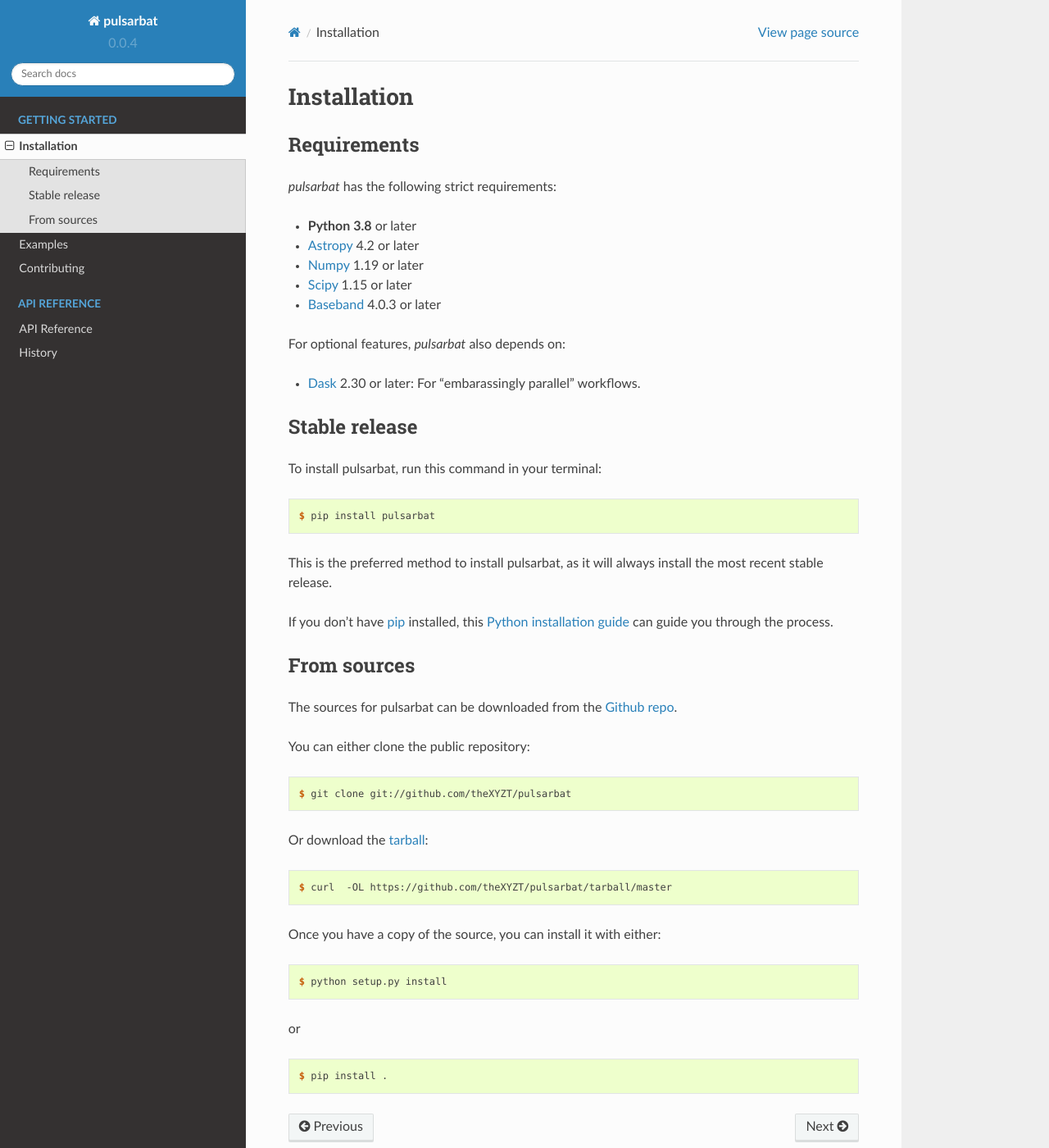
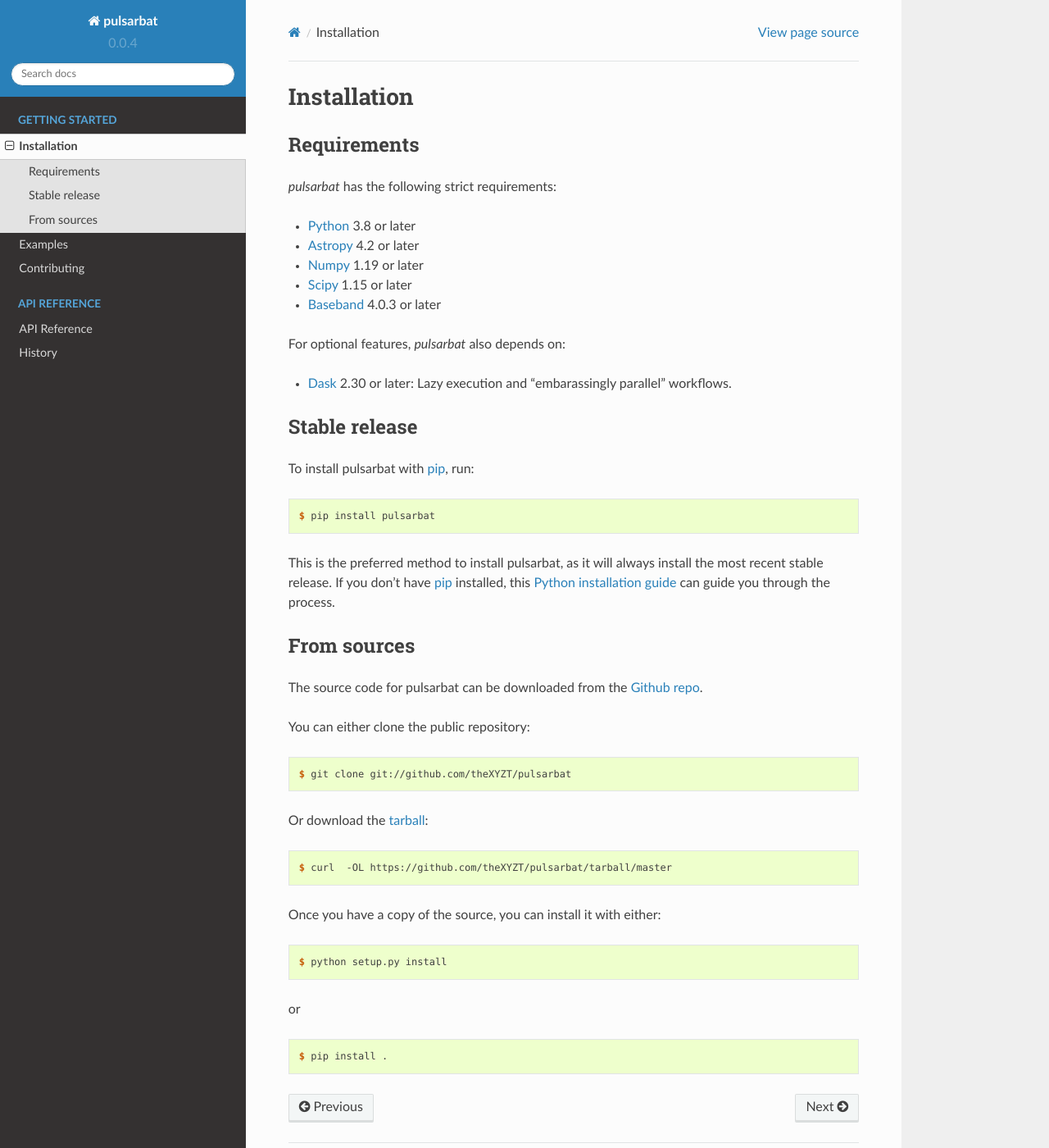
Before and after one commit to theXYZT/pulsarbat, a Sphinx documentation site: the page built from docs/install.rst, in a window 1280 px wide and 1400 px high. Shown: the whole window at 82% size. Built offline with Sphinx 7.4.7 and the Read the Docs theme 2.0.0, drawn with Linux system fonts in a browser that asks for light colours.

Commit message:
Minor changes.

```diff
--- a/README.rst
+++ b/README.rst
@@ -32,7 +32,7 @@ Requirements
 
 `pulsarbat` has the following strict requirements:
 
-- **Python 3.8** or later
+- `Python <https://www.python.org/>`_ 3.8 or later
 - `Astropy <https://www.astropy.org/>`_ 4.2 or later
 - `Numpy <https://www.numpy.org/>`_ 1.19 or later
 - `Scipy <https://scipy.org/>`_ 1.15 or later
@@ -40,8 +40,8 @@ Requirements
 
 For optional features, `pulsarbat` also depends on:
 
-- `Dask <https://dask.org/>`_ 2.30 or later: For "embarassingly parallel"
-  workflows.
+- `Dask <https://dask.org/>`_ 2.30 or later: Lazy execution and
+  "embarassingly parallel" workflows.
 
 
 License
--- a/docs/install.rst
+++ b/docs/install.rst
@@ -9,7 +9,7 @@ Requirements
 
 `pulsarbat` has the following strict requirements:
 
-- **Python 3.8** or later
+- `Python <https://www.python.org/>`_ 3.8 or later
 - `Astropy <https://www.astropy.org/>`_ 4.2 or later
 - `Numpy <https://www.numpy.org/>`_ 1.19 or later
 - `Scipy <https://scipy.org/>`_ 1.15 or later
@@ -17,23 +17,23 @@ Requirements
 
 For optional features, `pulsarbat` also depends on:
 
-- `Dask <https://dask.org/>`_ 2.30 or later: For "embarassingly parallel"
-  workflows.
+- `Dask <https://dask.org/>`_ 2.30 or later: Lazy execution and
+  "embarassingly parallel" workflows.
 
 
 Stable release
 --------------
 
-To install pulsarbat, run this command in your terminal:
+To install pulsarbat with `pip`_, run:
 
 .. code-block:: console
 
     $ pip install pulsarbat
 
-This is the preferred method to install pulsarbat, as it will always install the most recent stable release.
-
-If you don't have `pip`_ installed, this `Python installation guide`_ can guide
-you through the process.
+This is the preferred method to install pulsarbat, as it will always
+install the most recent stable release. If you don't have `pip`_
+installed, this `Python installation guide`_ can guide you through the
+process.
 
 .. _pip: https://pip.pypa.io
 .. _Python installation guide: http://docs.python-guide.org/en/latest/starting/installation/
@@ -42,7 +42,7 @@ you through the process.
 From sources
 ------------
 
-The sources for pulsarbat can be downloaded from the `Github repo`_.
+The source code for pulsarbat can be downloaded from the `Github repo`_.
 
 You can either clone the public repository:
 
```
Also changed, not shown: pulsarbat/__init__.py (+5 -4 lines), 2 other files.
